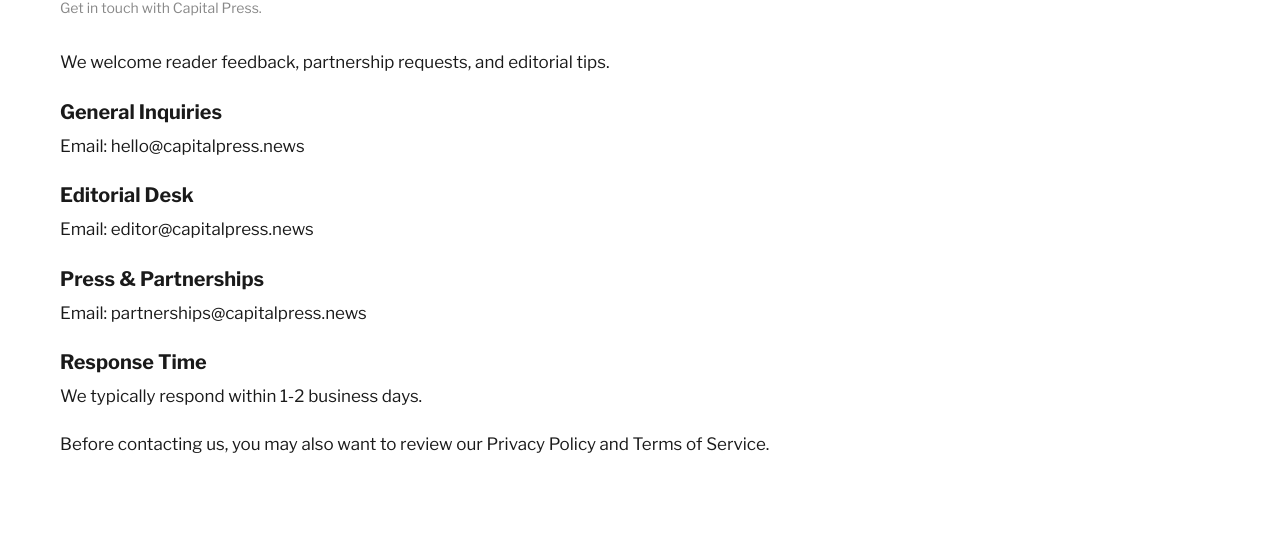
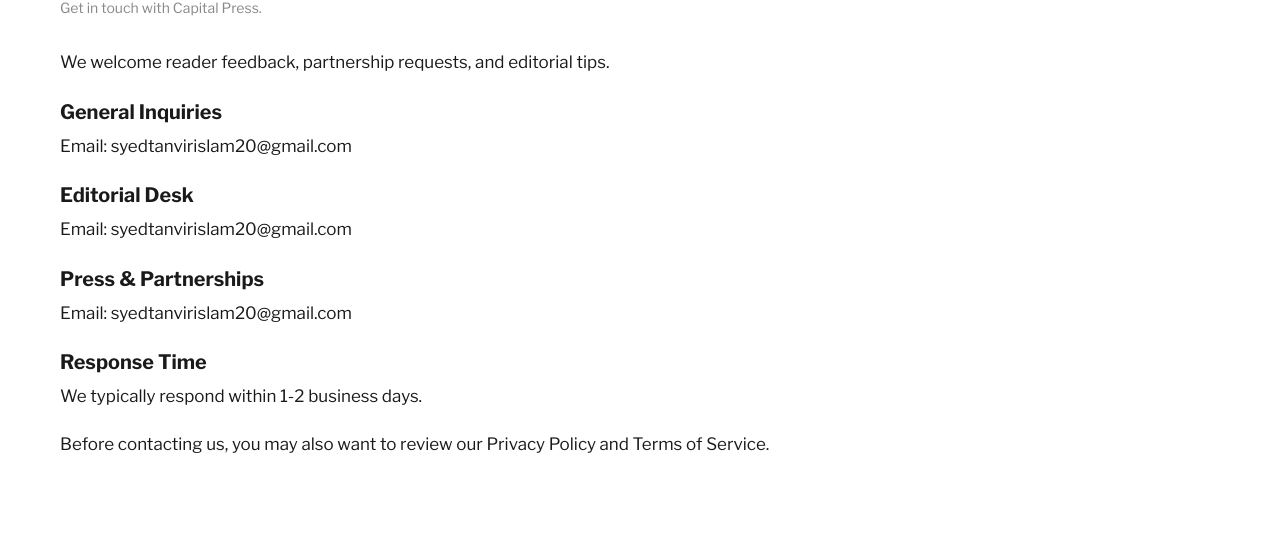
Before and after one commit to syedtanvircodex/Capital-Press, a plain HTML site: page contact.html in a window 1280 px wide. Shown: the part 258-800 px from the top of the page. Drawn offline with nearby package versions, Linux system fonts and the light colour scheme.

Commit message:
email update

```diff
--- a/contact.html
+++ b/contact.html
@@ -124,11 +124,11 @@
             <div class="article-body" style="max-width: 900px;">
                 <p>We welcome reader feedback, partnership requests, and editorial tips.</p>
                 <h3>General Inquiries</h3>
-                <p>Email: <a href="mailto:hello@capitalpress.news">hello@capitalpress.news</a></p>
+                <p>Email: <a href="mailto:syedtanvirislam20@gmail.com">syedtanvirislam20@gmail.com</a></p>
                 <h3>Editorial Desk</h3>
-                <p>Email: <a href="mailto:editor@capitalpress.news">editor@capitalpress.news</a></p>
+                <p>Email: <a href="mailto:syedtanvirislam20@gmail.com">syedtanvirislam20@gmail.com</a></p>
                 <h3>Press & Partnerships</h3>
-                <p>Email: <a href="mailto:partnerships@capitalpress.news">partnerships@capitalpress.news</a></p>
+                <p>Email: <a href="mailto:syedtanvirislam20@gmail.com">syedtanvirislam20@gmail.com</a></p>
                 <h3>Response Time</h3>
                 <p>We typically respond within 1-2 business days.</p>
                 <p>Before contacting us, you may also want to review our <a href="privacy-policy.html">Privacy Policy</a> and <a href="terms-of-service.html">Terms of Service</a>.</p>
```
Also changed, not shown: privacy-policy.html (+1 -1 lines).
